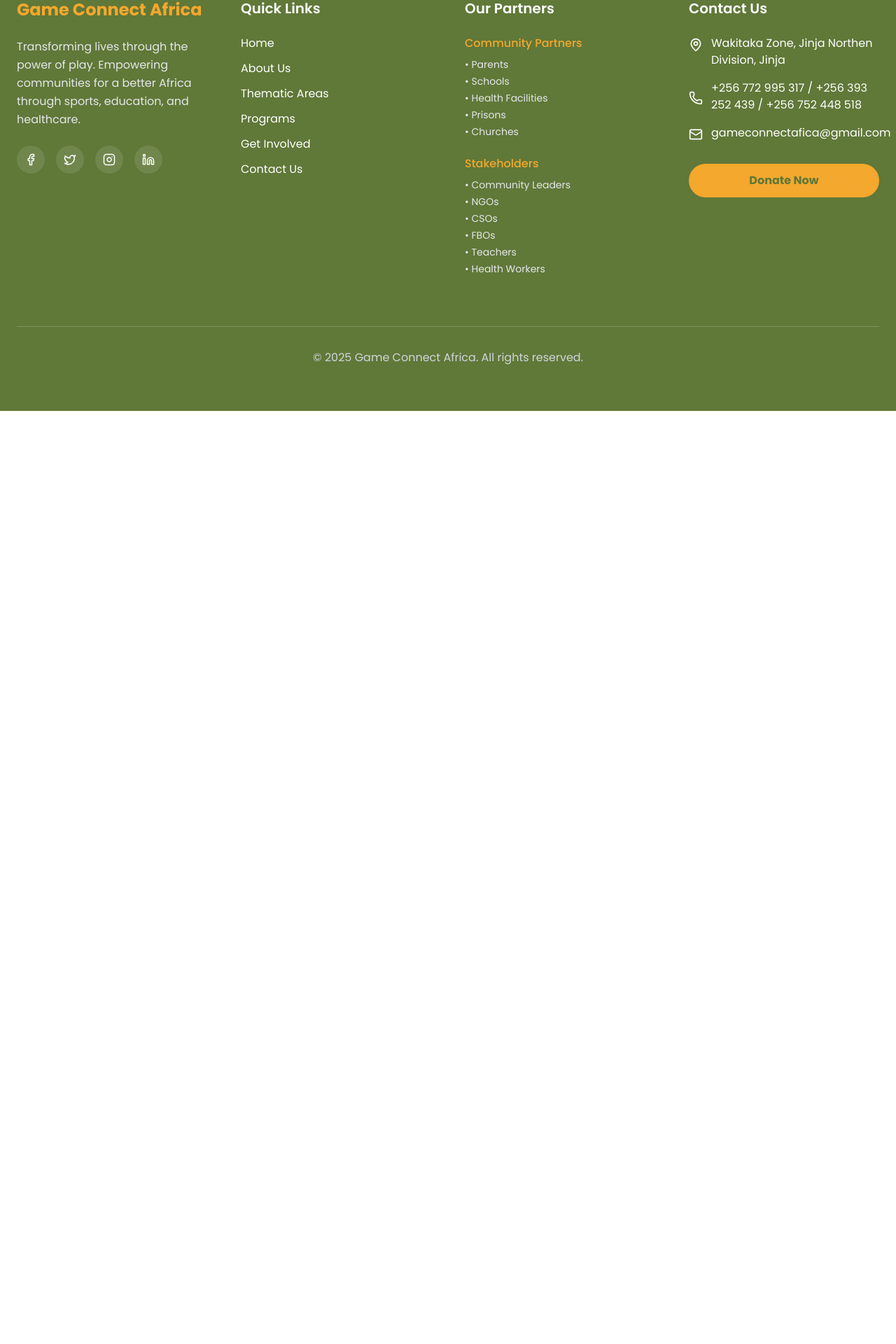
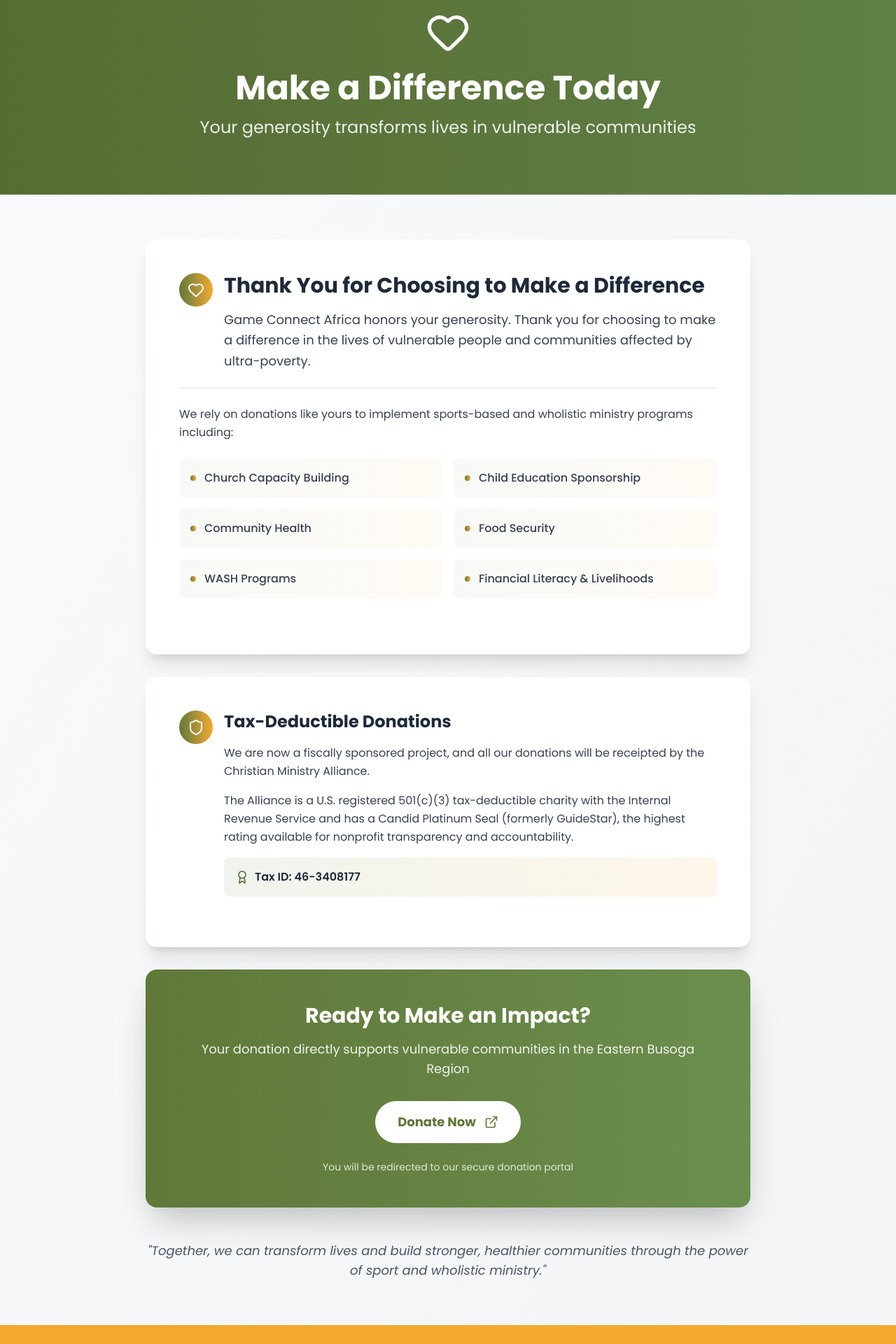
Before and after one commit to PierreKas/gca-website, a React (Vite) app: page /donation in a window 1280 px wide. Shown: the part 146-2066 px from the top of the page at 70% size. Before the commit the page ends 800 px from the top, so only its background shows below. Built offline with nearby package versions, Linux system fonts and the light colour scheme.

Commit message:
donation

```diff
--- a/src/App.jsx
+++ b/src/App.jsx
@@ -69,6 +69,7 @@
 import ContactAndLocation from "./component/Contact";
 import PartnersScroll from "./constants/PartnersScroll";
 import Team from "./component/Team";
+import DonationPage from "./component/Donate";
 
 const App = () => {
   return (
@@ -100,6 +101,7 @@
           <Route path="/thematic-areas" element={<ThematicAreas />} />
           <Route path="/programs" element={<Programs />} />
           <Route path="/contact" element={<ContactAndLocation />} />
+          <Route path="/donation" element={<DonationPage />} />
         </Routes>
       </div>
 
--- /dev/null
+++ b/src/component/Donate.jsx
@@ -0,0 +1,152 @@
+import React from "react";
+import { Heart, Shield, Award, ExternalLink } from "lucide-react";
+
+const DonationPage = () => {
+  return (
+    <div className="min-h-screen bg-gradient-to-br from-gray-50 to-gray-100">
+      {/* Hero Section */}
+      <div className="relative bg-gradient-to-r from-[#607838] to-[#6B8E4E] text-white py-20 px-4">
+        <div className="absolute inset-0 bg-black/10"></div>
+        <div className="relative max-w-4xl mx-auto text-center">
+          <Heart className="w-16 h-16 mx-auto mb-6 animate-pulse" />
+          <h1 className="text-4xl md:text-5xl font-bold mb-4">
+            Make a Difference Today
+          </h1>
+          <p className="text-xl md:text-2xl text-white/90">
+            Your generosity transforms lives in vulnerable communities
+          </p>
+        </div>
+      </div>
+
+      {/* Main Content */}
+      <div className="max-w-4xl mx-auto px-4 py-16">
+        {/* Thank You Message */}
+        <div className="bg-white rounded-2xl shadow-xl p-8 md:p-12 mb-8">
+          <div className="flex items-start gap-4 mb-6">
+            <div className="flex-shrink-0">
+              <div className="w-12 h-12 rounded-full bg-gradient-to-r from-[#607838] to-[#F4A82D] flex items-center justify-center">
+                <Heart className="w-6 h-6 text-white" />
+              </div>
+            </div>
+            <div>
+              <h2 className="text-2xl md:text-3xl font-bold text-gray-800 mb-4">
+                Thank You for Choosing to Make a Difference
+              </h2>
+              <p className="text-lg text-gray-700 leading-relaxed">
+                Game Connect Africa honors your generosity. Thank you for
+                choosing to make a difference in the lives of vulnerable people
+                and communities affected by ultra-poverty.
+              </p>
+            </div>
+          </div>
+
+          <div className="border-t border-gray-200 pt-6 mt-6">
+            <p className="text-gray-700 leading-relaxed mb-6">
+              We rely on donations like yours to implement sports-based and
+              wholistic ministry programs including:
+            </p>
+
+            <div className="grid grid-cols-1 md:grid-cols-2 gap-4 mb-8">
+              {[
+                "Church Capacity Building",
+                "Child Education Sponsorship",
+                "Community Health",
+                "Food Security",
+                "WASH Programs",
+                "Financial Literacy & Livelihoods",
+              ].map((program, index) => (
+                <div
+                  key={index}
+                  className="flex items-center gap-3 bg-gradient-to-r from-[#6B8E4E]/5 to-[#F4A82D]/5 p-4 rounded-lg"
+                >
+                  <div className="w-2 h-2 rounded-full bg-gradient-to-r from-[#607838] to-[#F4A82D]"></div>
+                  <span className="text-gray-700 font-medium">{program}</span>
+                </div>
+              ))}
+            </div>
+          </div>
+        </div>
+
+        {/* Fiscal Sponsorship Info */}
+        <div className="bg-white rounded-2xl shadow-xl p-8 md:p-12 mb-8">
+          <div className="flex items-start gap-4 mb-6">
+            <div className="flex-shrink-0">
+              <div className="w-12 h-12 rounded-full bg-gradient-to-r from-[#607838] to-[#F4A82D] flex items-center justify-center">
+                <Shield className="w-6 h-6 text-white" />
+              </div>
+            </div>
+            <div>
+              <h3 className="text-2xl font-bold text-gray-800 mb-4">
+                Tax-Deductible Donations
+              </h3>
+              <p className="text-gray-700 leading-relaxed mb-4">
+                We are now a fiscally sponsored project, and all our donations
+                will be receipted by the Christian Ministry Alliance.
+              </p>
+              <p className="text-gray-700 leading-relaxed mb-4">
+                The Alliance is a U.S. registered 501(c)(3) tax-deductible
+                charity with the Internal Revenue Service and has a Candid
+                Platinum Seal (formerly GuideStar), the highest rating available
+                for nonprofit transparency and accountability.
+              </p>
+              <div className="flex items-center gap-2 bg-gradient-to-r from-[#6B8E4E]/10 to-[#F4A82D]/10 p-4 rounded-lg">
+                <Award className="w-5 h-5 text-[#607838]" />
+                <span className="font-semibold text-gray-800">
+                  Tax ID: 46-3408177
+                </span>
+              </div>
+            </div>
+          </div>
+        </div>
+
+        {/* Donation Button */}
+        <div className="bg-gradient-to-r from-[#607838] to-[#6B8E4E] rounded-2xl shadow-2xl p-8 md:p-12 text-center text-white">
+          <h3 className="text-2xl md:text-3xl font-bold mb-4">
+            Ready to Make an Impact?
+          </h3>
+          <p className="text-lg mb-8 text-white/90">
+            Your donation directly supports vulnerable communities in the
+            Eastern Busoga Region
+          </p>
+          <a
+            href="https://apps.christianministryalliance.org/fs3099-gca"
+            target="_blank"
+            rel="noopener noreferrer"
+            className="inline-flex items-center gap-3 bg-white text-[#607838] px-8 py-4 rounded-full font-bold text-lg hover:shadow-2xl transition-all duration-300 hover:scale-105"
+          >
+            Donate Now
+            <ExternalLink className="w-5 h-5" />
+          </a>
+          <p className="mt-6 text-sm text-white/80">
+            You will be redirected to our secure donation portal
+          </p>
+        </div>
+
+        {/* Impact Statement */}
+        <div className="mt-12 text-center">
+          <p className="text-gray-600 italic text-lg">
+            "Together, we can transform lives and build stronger, healthier
+            communities through the power of sport and wholistic ministry."
+          </p>
+        </div>
+      </div>
+
+      {/* Footer */}
+      <div className="bg-[#F4A82D] text-white py-8 px-4">
+        <div className="max-w-4xl mx-auto text-center">
+          <p className="text-white">
+            For questions about donations, please contact us at{" "}
+            <a
+              href="mailto:gameconnectafica@gmail.com"
+              className="text-[#607838] hover:underline"
+            >
+              gameconnectafica@gmail.com
+            </a>
+          </p>
+        </div>
+      </div>
+    </div>
+  );
+};
+
+export default DonationPage;
--- a/src/component/Foooter.jsx
+++ b/src/component/Foooter.jsx
@@ -115,14 +115,6 @@
                 </a>
               </li>
               <li>
-                <a
-                  href="/get-involved"
-                  className="hover:text-[#F4A82D] transition"
-                >
-                  Get Involved
-                </a>
-              </li>
-              <li>
                 <a href="/contact" className="hover:text-[#F4A82D] transition">
                   Contact Us
                 </a>
@@ -164,8 +156,9 @@
                 <p>gameconnectafica@gmail.com</p>
               </div>
             </div>
+
             <button className="mt-8 w-full bg-[#F4A82D] hover:bg-[#F4A82D]/90 text-[#607838] font-bold py-3 rounded-full transition">
-              Donate Now
+              <a href="/donation">Donate Now</a>
             </button>
           </div>
         </div>
--- a/src/component/NavBar.jsx
+++ b/src/component/NavBar.jsx
@@ -151,7 +151,7 @@
             {/* Donate Button - Desktop */}
             <div className="hidden lg:block">
               <button
-                onClick={(e) => handleNavClick(e, "/get-involved")}
+                onClick={(e) => handleNavClick(e, "/donation")}
                 className="bg-linear-to-r from-[#607838] to-[#F4A82D] text-white px-6 py-2.5 rounded-full font-semibold hover:shadow-lg transition-all duration-300 hover:scale-105"
               >
                 Donate Now
```
